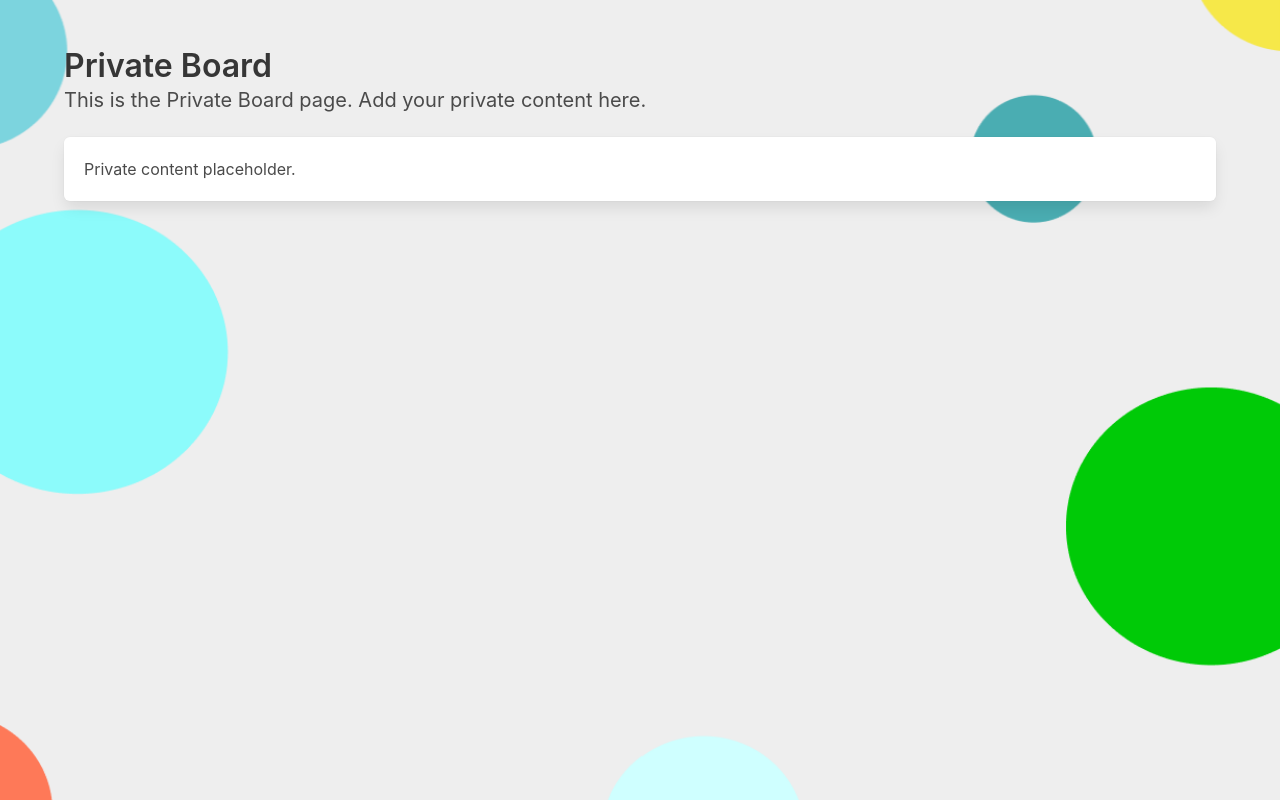
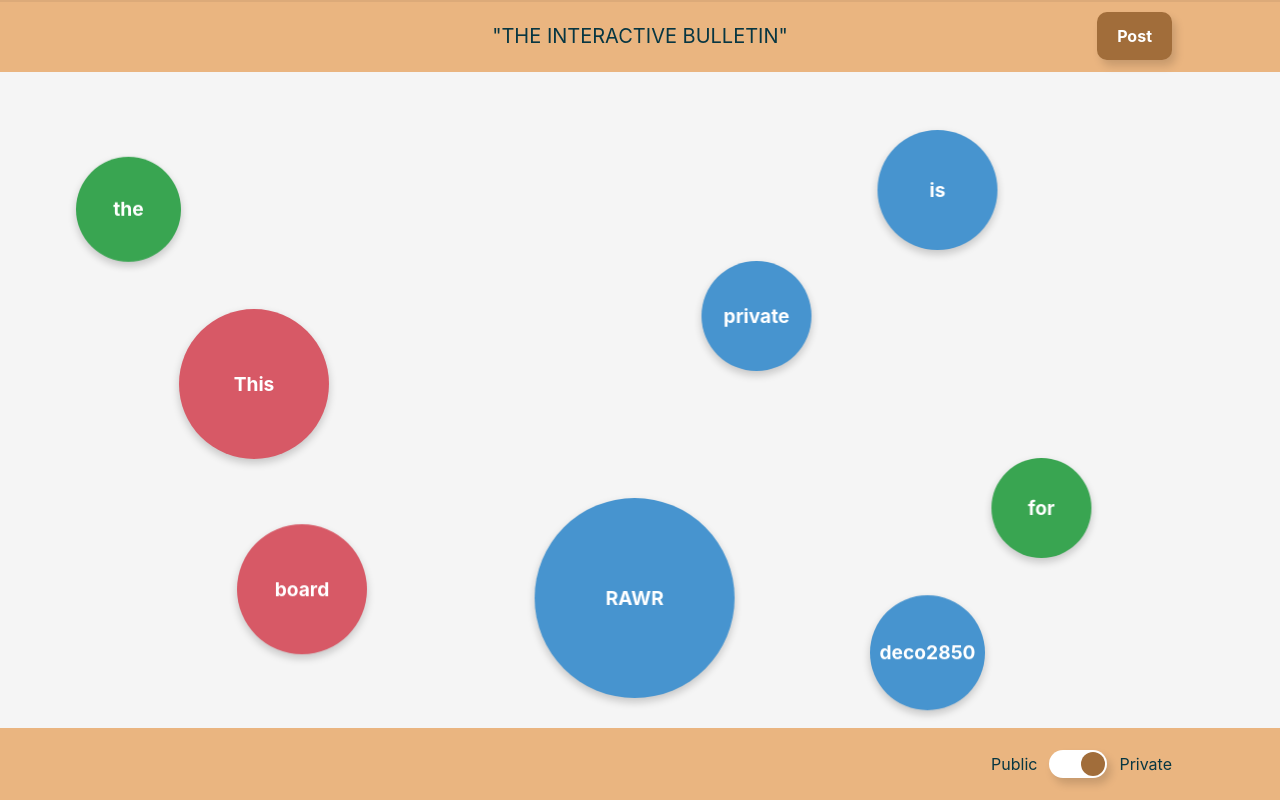
Before and after one commit to vmadh2/MASTERCHEFS, a Vue app: page /privateboard in a window 1280 px wide. Built offline with nearby package versions, Linux system fonts and the light colour scheme.

Commit message:
r: style update priv board

```diff
--- a/src/components/PrivateBoard.vue
+++ b/src/components/PrivateBoard.vue
@@ -1,21 +1,345 @@
 <template>
-  <section class="section">
-    <div class="container">
-      <h1 class="title">Private Board</h1>
-      <p class="subtitle">This is the Private Board page. Add your private content here.</p>
-      <div class="box">
-        <p>Private content placeholder.</p>
+  <!-- Top bar (fixed) matching provided design -->
+  <header class="topbar">
+    <div class="topbar-inner">
+      <div class="topbar-title">"THE INTERACTIVE BULLETIN"</div>
+      <router-link
+        :to="{ name: 'form-sheet' }"
+        class="login-btn"
+        role="button"
+        aria-label="Open form sheet"
+        style="display:flex;align-items:center;justify-content:center"
+      >
+      Post
+      </router-link>
+    </div>
+  </header>
+
+  <section class="hero is-light">
+    <div class="hero-body is-align-items-center">
+      <div class="container has-text-centered stretch" style="width:100%;">
+
+
+  <div class="bubble-container" ref="bubbleContainer">
+          <div
+            v-for="(bubble, index) in bubbles"
+            :key="index"
+            class="bubble"
+            :class="bubble.colorClass"
+            :style="bubbleStyle(bubble)"
+          >
+            <p>{{ bubble.text }}</p>
+          </div>
+        </div>
       </div>
     </div>
   </section>
+
+  <!-- Bottom bar (fixed) like the screenshot) -->
+  <footer class="bottombar">
+    <div class="bottombar-inner">
+      <div class="bottombar-left">Public</div>
+
+      <router-link
+        :to="{ name: 'home-board' }"
+        class="bottombar-toggle toggle-track"
+        role="switch"
+        aria-checked="false"
+        tabindex="0"
+        aria-label="Toggle visibility between Public and Private"
+        @click.native="(e) => {
+          const track = e.currentTarget || e.target;
+          const on = track.classList.toggle('is-on');
+          track.setAttribute('aria-checked', on);
+          const thumb = track.querySelector('.toggle-thumb');
+          if (thumb) thumb.style.transform = on ? 'translateX(30px)' : 'translateX(0)';
+        }"
+        @keydown.enter.prevent="(e) => {
+          const track = e.currentTarget || e.target;
+          const on = track.classList.toggle('is-on');
+          track.setAttribute('aria-checked', on);
+          const thumb = track.querySelector('.toggle-thumb');
+          if (thumb) thumb.style.transform = on ? 'translateX(30px)' : 'translateX(0)';
+        }"
+        @keydown.space.prevent="(e) => {
+          const track = e.currentTarget || e.target;
+          const on = track.classList.toggle('is-on');
+          track.setAttribute('aria-checked', on);
+          const thumb = track.querySelector('.toggle-thumb');
+          if (thumb) thumb.style.transform = on ? 'translateX(30px)' : 'translateX(0)';
+        }"
+        style="display:flex;align-items:center;justify-content:flex-end"
+      >
+        <div
+          class="toggle-thumb"
+          style="transition: transform 0.22s cubic-bezier(.2,.9,.2,1);"
+        ></div>
+      </router-link>
+
+      <div class="bottombar-right">Private</div>
+    </div>
+  </footer>
 </template>
 
 <script>
 export default {
-  name: 'PrivateBoard',
+  name: 'HomeBoard',
+  data() {
+    return {
+      bubbles: [
+        { text: 'This', colorClass: 'is-pastel-red', x: 10, y: 35, size: 150, delay: 0 },
+        { text: 'is', colorClass: 'is-pastel-green', x: 70, y: 10, size: 120, delay: 2 },
+        { text: 'the', colorClass: 'is-pastel-blue', x: 1, y: 12, size: 105, delay: 1 },
+        { text: 'private', colorClass: 'is-pastel-green', x: 55, y: 30, size: 110, delay: 3 },
+        { text: 'board', colorClass: 'is-pastel-red', x: 15, y: 70, size: 130, delay: 4 },
+        { text: 'for', colorClass: 'is-pastel-blue', x: 80, y: 60, size: 100, delay: 2.5 },
+        { text: 'deco2850', colorClass: 'is-pastel-green', x: 70, y: 80, size: 115, delay: 1.5 },
+        { text: 'RAWR', colorClass: 'is-pastel-green', x: 40, y: 80, size: 200, delay: 1.5 },
+      ],
+      // reactive container dimensions
+      containerWidth: 0,
+      containerHeight: 0,
+    };
+  },
+  methods: {
+    // Update container size when mounted or resized
+    updateContainerSize() {
+      const el = this.$refs.bubbleContainer;
+      if (el) {
+        // measure fixed bars (use actual DOM heights if available)
+        const topBar = document.querySelector('.topbar');
+        const bottomBar = document.querySelector('.bottombar');
+        const topH = topBar ? Math.round(topBar.getBoundingClientRect().height) : 72;
+        const bottomH = bottomBar ? Math.round(bottomBar.getBoundingClientRect().height) : 72;
+
+        // available space strictly between the bars
+        const availableHeight = Math.max(120, window.innerHeight - topH - bottomH);
+
+        // explicitly set the bubble container height so positioning math matches visible space
+        el.style.height = `${availableHeight}px`;
+
+        // then read the actual client sizes (after setting height)
+        this.containerWidth = el.clientWidth || 0;
+        this.containerHeight = el.clientHeight || 0;
+      }
+    },
+
+    bubbleStyle(bubble) {
+      const w = this.containerWidth;
+      const h = this.containerHeight;
+      const size = bubble.size || 0;
+
+      const style = {
+        width: `${size}px`,
+        height: `${size}px`,
+        animationDelay: `${bubble.delay}s`,
+        lineHeight: `${size}px`,
+      };
+
+      if (w > 0 && h > 0) {
+        // clamp bubble size so it never exceeds container proportions
+        const maxAllowed = Math.min(w * 0.6, h * 0.6);
+        const sizeClamp = Math.min(size, Math.max(24, maxAllowed));
+
+        // desired position based on percentage values stored in bubble.x/y
+        let leftPx = (bubble.x / 100) * w;
+        let topPx = (bubble.y / 100) * h;
+
+        // account for float animation vertical movement so bubbles don't get pushed past the edge
+        const safetyMargin = 22; // px (accounts for animation and shadows)
+
+        // ensure bubble stays fully inside container (include safety margin)
+        const maxLeft = Math.max(0, w - sizeClamp);
+        const maxTop = Math.max(0, h - sizeClamp - safetyMargin);
+
+        leftPx = Math.max(0, Math.min(leftPx, maxLeft));
+        topPx = Math.max(0, Math.min(topPx, maxTop));
+
+        style.width = `${sizeClamp}px`;
+        style.height = `${sizeClamp}px`;
+        style.lineHeight = `${sizeClamp}px`;
+        style.left = `${leftPx}px`;
+        style.top = `${topPx}px`;
+        style.transform = 'none';
+      } else {
+        // fallback: percent positioning (should rarely happen)
+        style.left = `${bubble.x}%`;
+        style.top = `${bubble.y}%`;
+        style.transform = 'translate(-50%, -50%)';
+      }
+
+      return style;
+    }
+  },
+
+  mounted() {
+    // measure container after mount and on resize
+    this.$nextTick(() => this.updateContainerSize());
+    this._resizeHandler = () => this.updateContainerSize();
+    window.addEventListener('resize', this._resizeHandler);
+  },
+
+  beforeUnmount() {
+    if (this._resizeHandler) window.removeEventListener('resize', this._resizeHandler);
+  },
 };
 </script>
 
 <style scoped>
-/* small page-specific styles if needed */
+.bubble-container {
+  position: relative;
+  width: 100%;
+  overflow: visible; /* allow shadows to show and prevent clipping */
+  margin: 0 auto;
+}
+
+.bubble {
+  position: absolute;
+  border-radius: 50%;
+  display: flex;
+  align-items: center;
+  justify-content: center;
+  text-align: center;
+  color: white; /* Or a darker shade for contrast */
+  font-weight: bold;
+  font-size: 1.2em;
+  box-shadow: 0 4px 8px rgba(0, 0, 0, 0.2);
+  animation: float 10s ease-in-out infinite; /* Main floating animation */
+  will-change: transform;
+}
+
+/* Ensure the hero-body centers its content vertically */
+.hero-body {
+  display: flex;
+  align-items: stretch;
+  justify-content: center;
+}
+
+/* remove the fixed container.stretch height to avoid double-calculation
+   the bubble-container will be sized by JS to the exact space between bars */
+.container.stretch { height: auto; }
+
+/* Keep bubble-container height set by JS */
+.bubble-container {
+  position: relative;
+  width: 100%;
+  overflow: visible; /* allow shadows to show and prevent clipping */
+  margin: 0 auto;
+}
+
+/* Top bar styles */
+.topbar {
+  position: fixed;
+  top: 0;
+  left: 0;
+  right: 0;
+  height: 72px;
+  background: #eab580; /* soft cyan like photo */
+  box-shadow: 0 2px 0 rgba(0,0,0,0.06) inset;
+  z-index: 1000;
+}
+.topbar-inner {
+  max-width: 1100px;
+  margin: 0 auto;
+  height: 100%;
+  display: flex;
+  align-items: center;
+  justify-content: center;
+  position: relative;
+}
+.topbar-title {
+  font-size: 20px;
+  color: #073642;
+}
+.login-btn {
+  position: absolute;
+  right: 18px;
+  top: 12px;
+  height: 48px;
+  padding: 0 20px;
+  border-radius: 10px;
+  background: #a16d3a;
+  color: white;
+  font-weight: 700;
+  border: none;
+  box-shadow: 4px 6px 8px rgba(0,0,0,0.15);
+  cursor: pointer;
+}
+.login-btn:active { transform: translateY(1px); }
+
+/* Ensure page content appears below the fixed topbar */
+.container { padding-top: 1rem; }
+
+/* Bottom bar styles */
+.bottombar {
+  position: fixed;
+  left: 0;
+  right: 0;
+  bottom: 0;
+  height: 72px;
+  background: #eab580;
+  z-index: 1000;
+}
+.bottombar-inner {
+  max-width: 1100px;
+  margin: 0 auto;
+  height: 100%;
+  display: flex;
+  align-items: center;
+  justify-content: flex-end;
+  gap: 12px;
+  padding-right: 18px;
+}
+.bottombar-left, .bottombar-right { color: #073642; }
+.bottombar-toggle { display: flex; align-items: center; }
+.toggle-track {
+  width: 58px;
+  height: 28px;
+  background: #fff;
+  border-radius: 20px;
+  box-shadow: inset 0 0 0 2px #eab580;
+  display: flex;
+  align-items: center;
+  padding: 2px;
+  box-shadow: 4px 6px 8px rgba(0,0,0,0.15);
+}
+.toggle-thumb {
+  width: 24px;
+  height: 24px;
+  background: #a16d3a;
+  box-shadow: inset;
+  border-radius: 50%;
+}
+
+/* Make bubble-container fill available vertical space between bars */
+.hero.is-light { padding-top: 0; padding-bottom: 0; }
+
+/* Pastel Colors */
+.is-pastel-red {
+  background-color: #d75966; /* Light Coral */
+}
+.is-pastel-green {
+  background-color: #4794cf; /* Light Cyan */
+}
+.is-pastel-blue {
+  background-color: #39a551; /* Light Green */
+}
+
+
+/* Keyframe animation for floating */
+@keyframes float {
+  0% { transform: translate(0,  0px); }
+  50% { transform: translate(0, 15px); } /* Adjust vertical float distance */
+  100% { transform: translate(0,  0px); }
+}
+
+/* Optional: Add a slight horizontal movement for more randomness */
+.bubble:nth-child(even) {
+    animation: float-h 12s ease-in-out infinite;
+}
+@keyframes float-h {
+  0% { transform: translate(0px,  0); }
+  50% { transform: translate(15px, 0); }
+  100% { transform: translate(0px,  0); }
+}
 </style>
```
